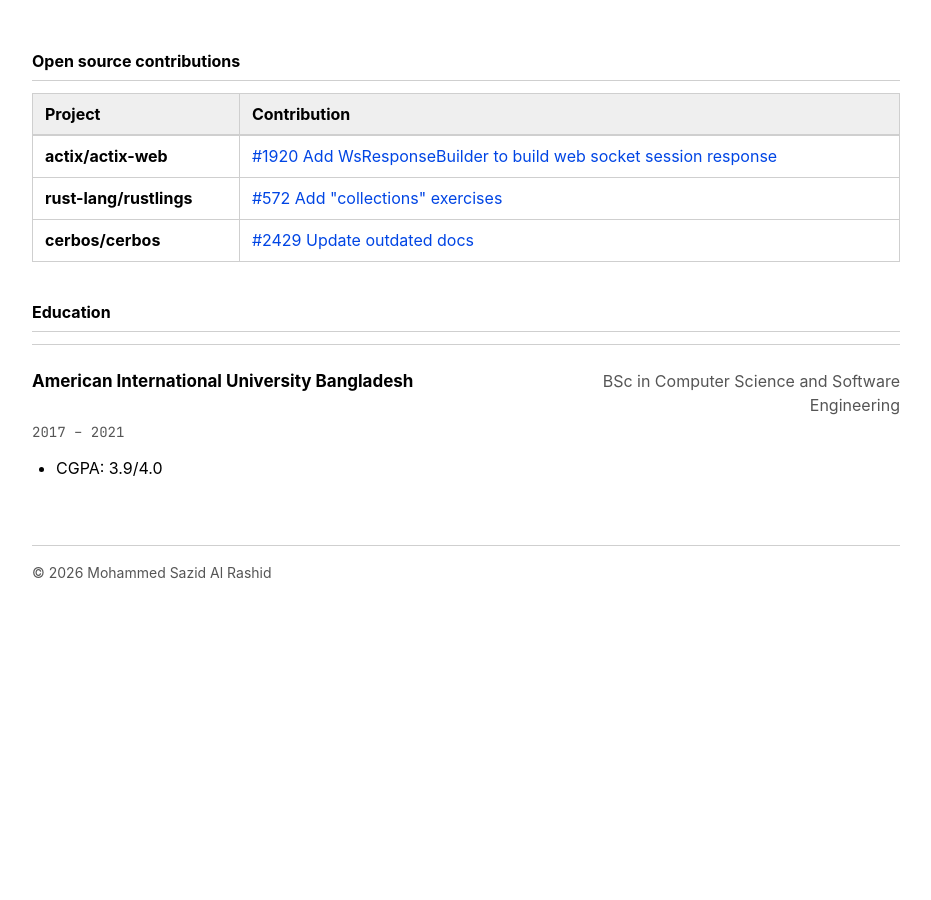
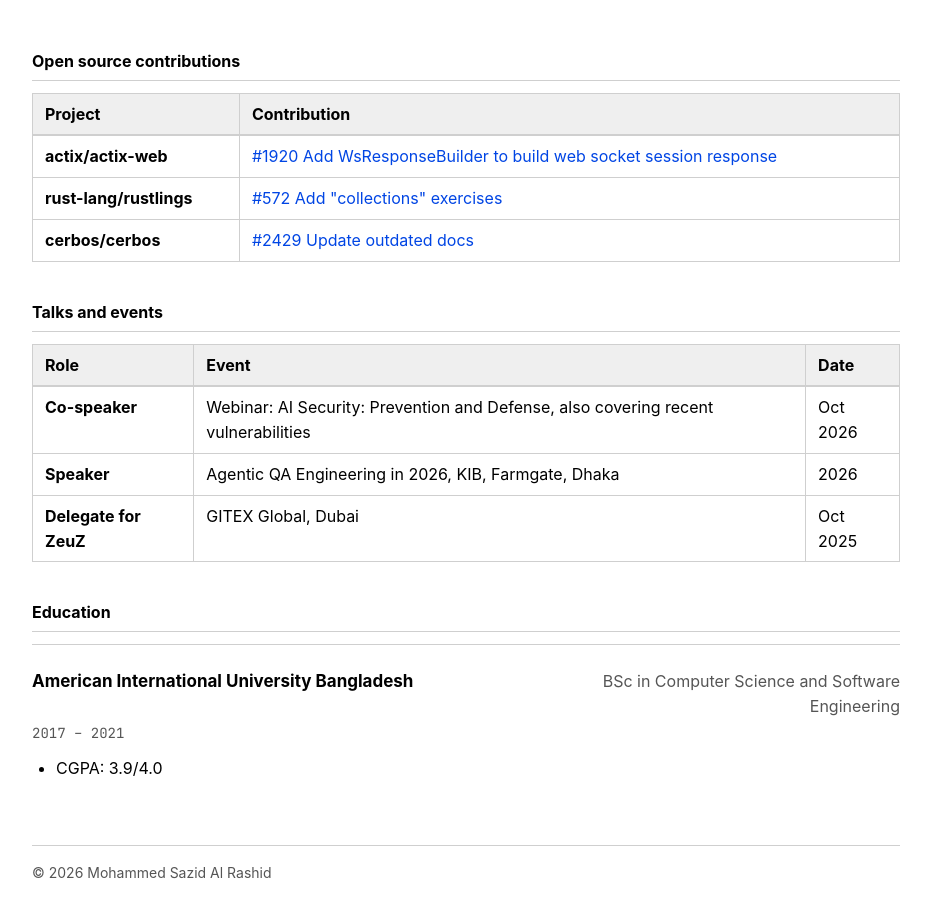
Before and after one commit to sazid/sazid.github.io, a Jekyll site: the page built from resume.md, in a window 1280 px wide and 900 px high, scrolled down 2887 px. Shown: the whole window, without its empty margins (174-1105 px from the left). Built offline with Jekyll 4.4.1, drawn with Linux system fonts in a browser that asks for light colours; before the commit the page ends 3486 px from its top, so only the background shows below that.

Commit message:
Add Talks and Events section to resume

```diff
--- a/_data/resume.yml
+++ b/_data/resume.yml
@@ -112,6 +112,17 @@ open_source:
     label: "#2429 Update outdated docs"
     url: https://github.com/cerbos/cerbos/pull/2429
 
+talks:
+  - role: Co-speaker
+    event: "Webinar: AI Security: Prevention and Defense, also covering recent vulnerabilities"
+    date: Oct 2026
+  - role: Speaker
+    event: "Agentic QA Engineering in 2026, KIB, Farmgate, Dhaka"
+    date: "2026"
+  - role: Delegate for ZeuZ
+    event: GITEX Global, Dubai
+    date: Oct 2025
+
 education:
   - institution: American International University Bangladesh
     degree: BSc in Computer Science and Software Engineering
--- a/resume.md
+++ b/resume.md
@@ -92,6 +92,29 @@ description: Public CV for Mohammed Sazid Al Rashid.
     </table>
   </div>
 
+  <h2 class="section-label">Talks and events</h2>
+  <div class="sheet-wrap" tabindex="0" role="region" aria-label="Talks and events">
+    <table class="sheet">
+      <caption class="visually-hidden">Talks and events</caption>
+      <thead>
+        <tr>
+          <th scope="col">Role</th>
+          <th scope="col">Event</th>
+          <th scope="col">Date</th>
+        </tr>
+      </thead>
+      <tbody>
+        {% for item in resume.talks %}
+        <tr>
+          <th scope="row">{{ item.role }}</th>
+          <td>{{ item.event }}</td>
+          <td>{{ item.date }}</td>
+        </tr>
+        {% endfor %}
+      </tbody>
+    </table>
+  </div>
+
   <h2 class="section-label">Education</h2>
   {% for item in resume.education %}
   <section class="entry">
```
Also changed, not shown: 1 other file.
